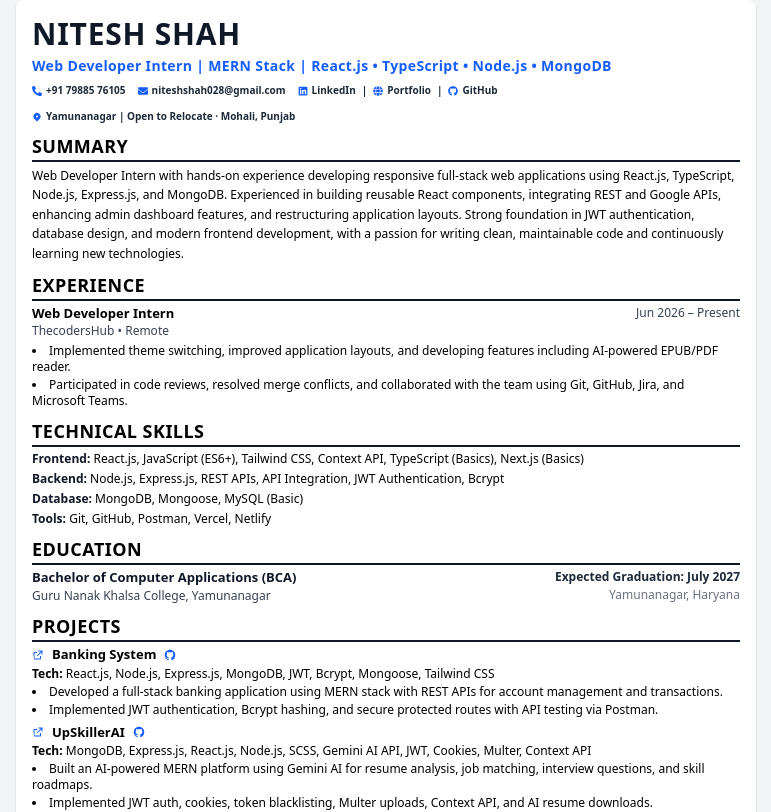
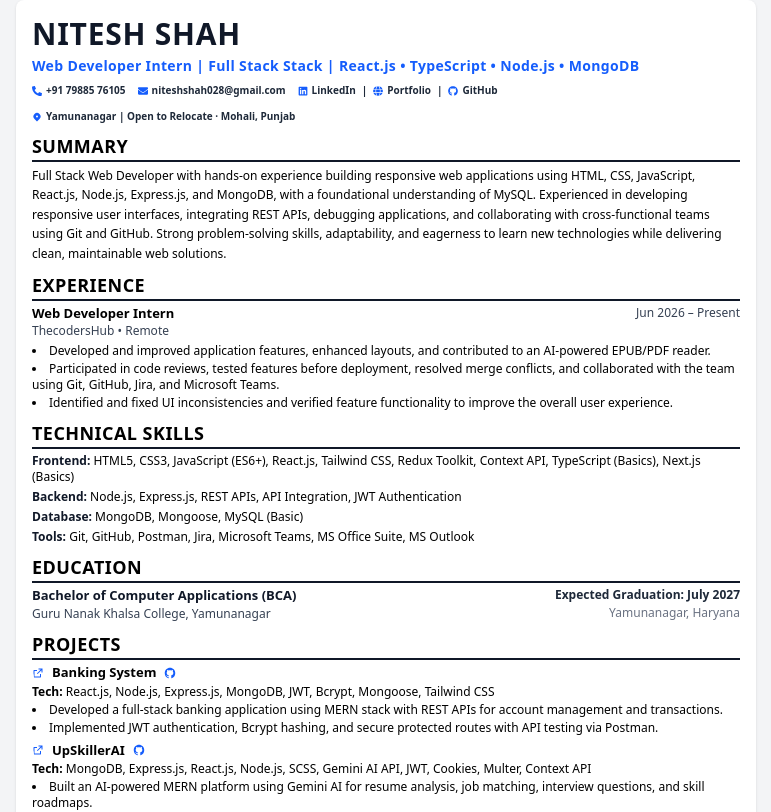
Before and after one commit to Nitesh47kumars/Resume, a React (Vite) app: page / in a window 1280 px wide. Shown: the top 812 px of the page, without its empty margins (254-1025 px from the left). Built offline with nearby package versions, Linux system fonts and the light colour scheme.

Commit message:
Update resume

```diff
--- a/src/Components/Experience.jsx
+++ b/src/Components/Experience.jsx
@@ -24,13 +24,15 @@ export default function Experience() {
 
                 <ul className="list-disc list-inside text-xs space-y-0.5">
                     <li>
-                        Implemented theme switching, improved application layouts, and developing
-                        features including AI-powered EPUB/PDF reader.
+                        Developed and improved application features, enhanced layouts, and contributed to an AI-powered EPUB/PDF reader.
                     </li>
 
                     <li>
-                        Participated in code reviews, resolved merge conflicts, and
-                        collaborated with the team using Git, GitHub, Jira, and Microsoft Teams.
+                        Participated in code reviews, tested features before deployment, resolved merge conflicts, and collaborated with the team using Git, GitHub, Jira, and Microsoft Teams.
+                    </li>
+
+                    <li>
+                        Identified and fixed UI inconsistencies and verified feature functionality to improve the overall user experience.
                     </li>
                 </ul>
             </div>
--- a/src/Components/Header.jsx
+++ b/src/Components/Header.jsx
@@ -15,7 +15,7 @@ export default function Header() {
       </h1>
 
       <h2 className="text-sm font-bold text-blue-600 tracking-wide">
-        Web Developer Intern | MERN Stack | React.js • TypeScript • Node.js • MongoDB
+        Web Developer Intern | Full Stack Stack | React.js • TypeScript • Node.js • MongoDB
       </h2>
 
       <div className="flex flex-wrap items-center gap-3 text-[10px] font-semibold text-gray-800 mt-1">
--- a/src/Components/Skills.jsx
+++ b/src/Components/Skills.jsx
@@ -4,12 +4,12 @@ const skills = [
   {
     label: "Frontend",
     value:
-      "React.js, JavaScript (ES6+), Tailwind CSS, Context API, TypeScript (Basics), Next.js (Basics)",
+      "HTML5, CSS3, JavaScript (ES6+), React.js, Tailwind CSS, Redux Toolkit, Context API, TypeScript (Basics), Next.js (Basics)",
   },
   {
     label: "Backend",
     value:
-      "Node.js, Express.js, REST APIs, API Integration, JWT Authentication, Bcrypt",
+      "Node.js, Express.js, REST APIs, API Integration, JWT Authentication",
   },
   {
     label: "Database",
@@ -19,7 +19,7 @@ const skills = [
   {
     label: "Tools",
     value:
-      "Git, GitHub, Postman, Vercel, Netlify",
+      "Git, GitHub, Postman, Jira, Microsoft Teams, MS Office Suite, MS Outlook",
   },
 ];
 
--- a/src/Components/Summary.jsx
+++ b/src/Components/Summary.jsx
@@ -6,14 +6,14 @@ export default function Summary() {
       <SectionTitle title="Summary" />
 
       <p className="text-xs text-black leading-relaxed">
-        Web Developer Intern with hands-on experience developing responsive
-        full-stack web applications using React.js, TypeScript, Node.js,
-        Express.js, and MongoDB. Experienced in building reusable React
-        components, integrating REST and Google APIs, enhancing admin dashboard
-        features, and restructuring application layouts. Strong foundation in
-        JWT authentication, database design, and modern frontend development,
-        with a passion for writing clean, maintainable code and continuously
-        learning new technologies.
+        Full Stack Web Developer with hands-on experience building responsive
+        web applications using HTML, CSS, JavaScript, React.js, Node.js,
+        Express.js, and MongoDB, with a foundational understanding of MySQL.
+        Experienced in developing responsive user interfaces, integrating REST
+        APIs, debugging applications, and collaborating with cross-functional
+        teams using Git and GitHub. Strong problem-solving skills, adaptability,
+        and eagerness to learn new technologies while delivering clean,
+        maintainable web solutions.
       </p>
     </section>
   );
```
